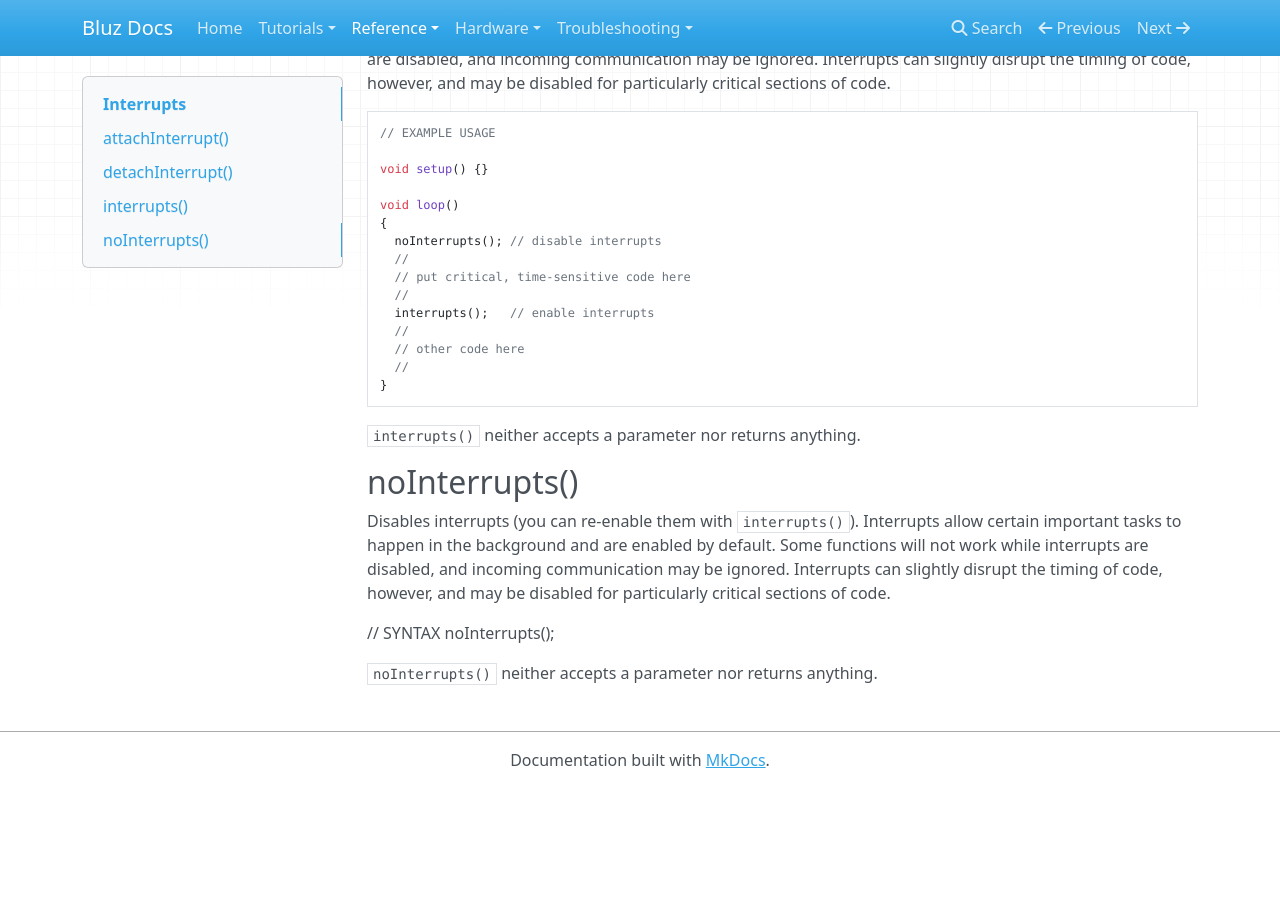
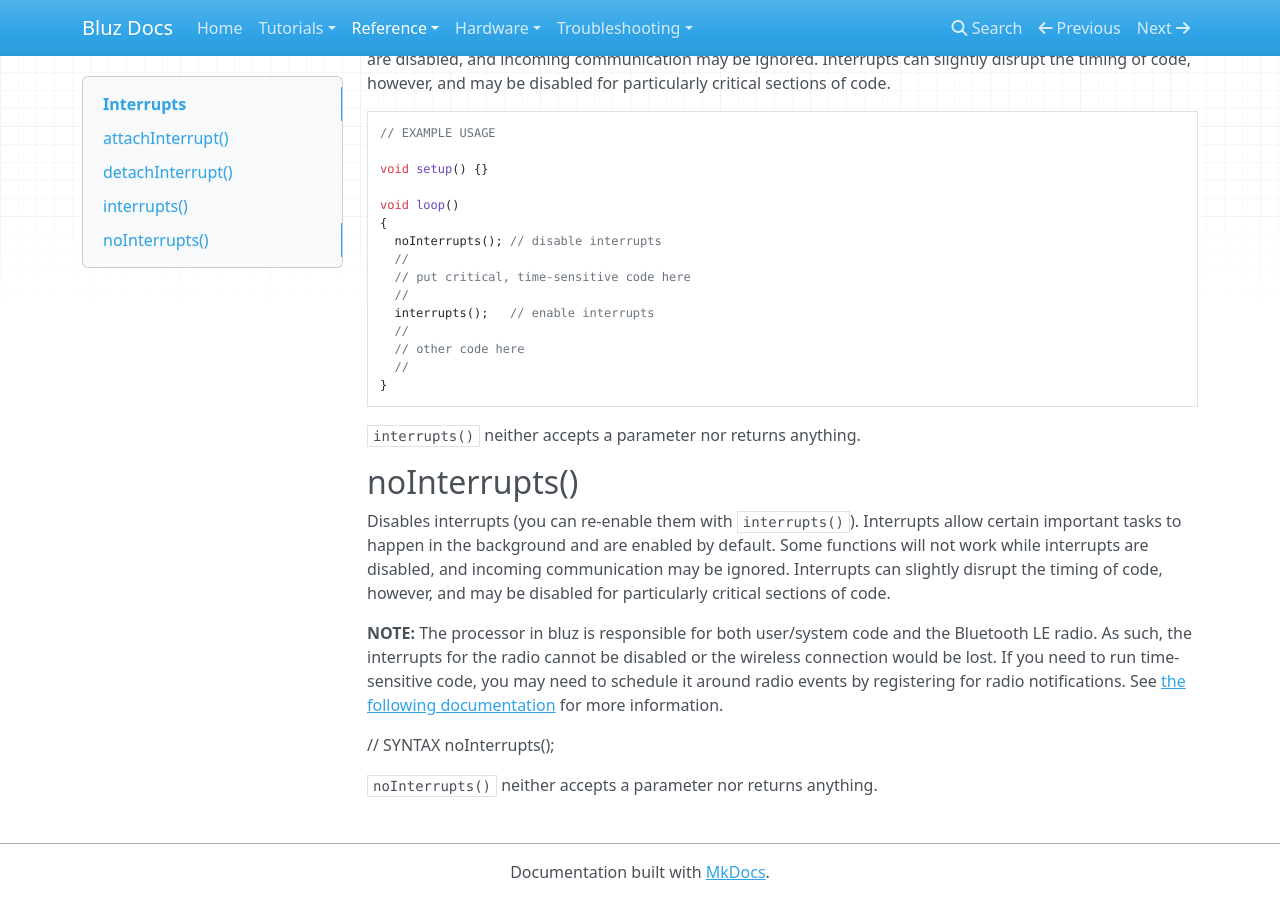
Before and after one commit to bluzDK/bluz-docs, an MkDocs documentation site: the page built from docs/reference/interrupts.md, in a window 1280 px wide and 900 px high, scrolled down 1912 px. Built offline with MkDocs 1.6.1, drawn with Linux system fonts in a browser that asks for light colours; nearby versions of some CDN libraries; old or Windows-style settings are respelled for this version of MkDocs; before the commit the page ends 2700 px from its top, so only the background shows below that.

Commit message:
note in the interrupts about time sensitive code

```diff
--- a/docs/reference/interrupts.md
+++ b/docs/reference/interrupts.md
@@ -111,6 +111,8 @@ void loop()
 
 Disables interrupts (you can re-enable them with `interrupts()`). Interrupts allow certain important tasks to happen in the background and are enabled by default. Some functions will not work while interrupts are disabled, and incoming communication may be ignored. Interrupts can slightly disrupt the timing of code, however, and may be disabled for particularly critical sections of code.
 
+**NOTE:** The processor in bluz is responsible for both user/system code and the Bluetooth LE radio. As such, the interrupts for the radio cannot be disabled or the wireless connection would be lost. If you need to run time-sensitive code, you may need to schedule it around radio events by registering for radio notifications. See [the following documentation](../reference/ble/#registerradionotifications) for more information.
+
 // SYNTAX
 noInterrupts();
 
```
